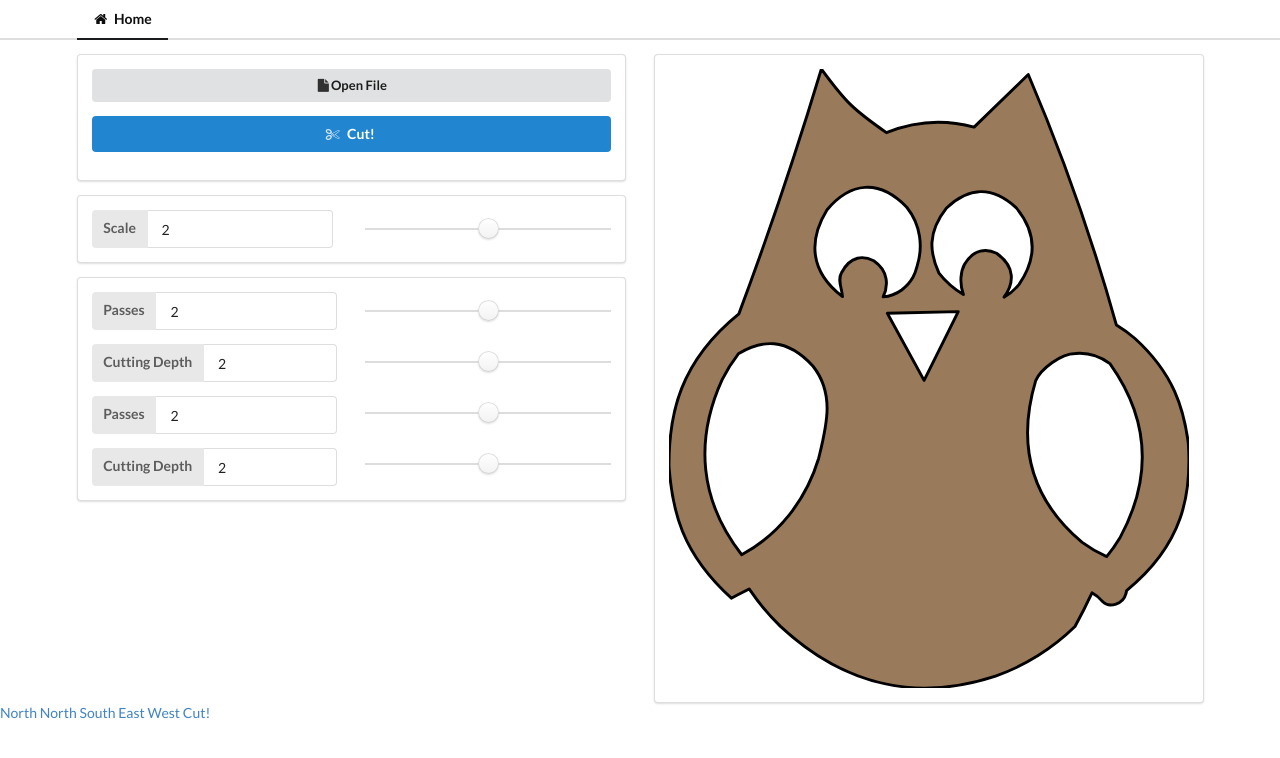
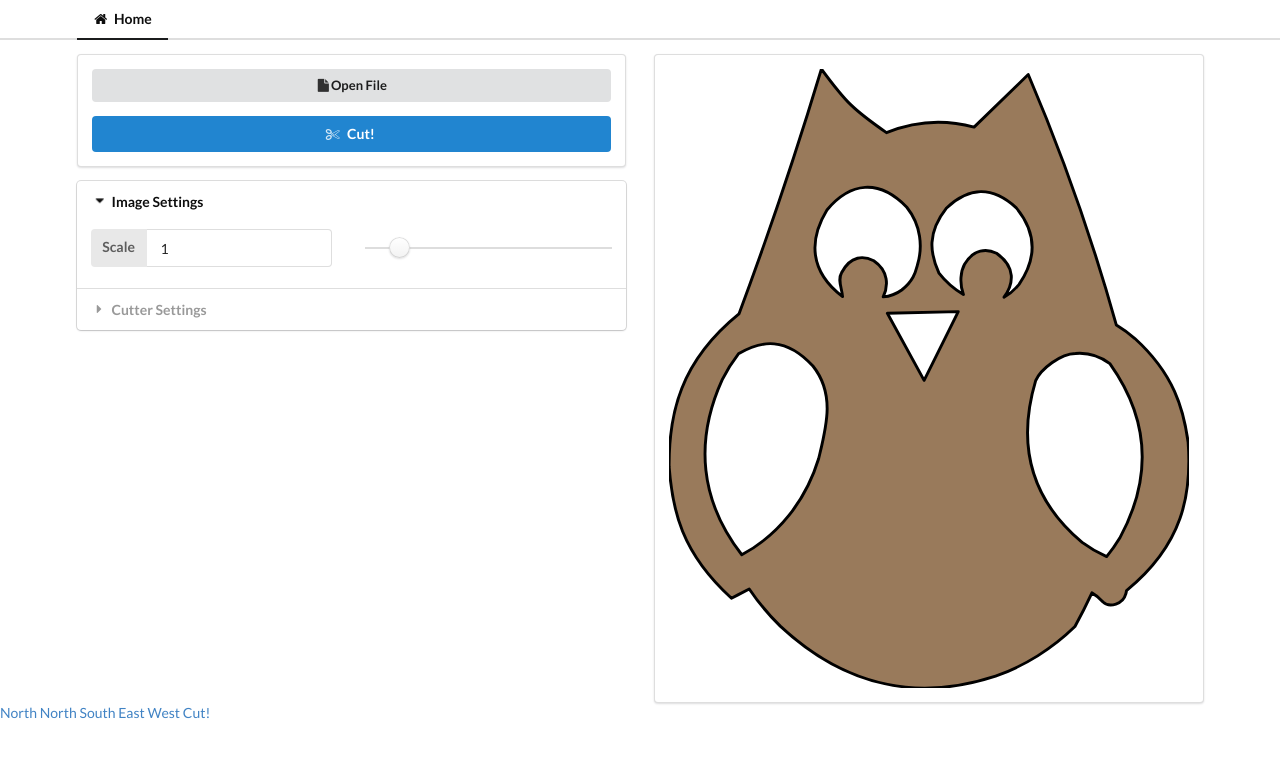
Before and after one commit to jmuraca/knkforce, a Flask app: page / in a window 1280 px wide. Shown: the top 758 px of the page. Run offline with Flask 2, Linux system fonts and the light colour scheme.

Commit message:
added scaling to SVG object viewbox added accordion menu

```diff
--- a/static/js/cutter.js
+++ b/static/js/cutter.js
@@ -1,7 +1,6 @@
 window.onload = function()
 {
 	var file_input = document.getElementById('file_input');
-
 	file_input.addEventListener('change', function(e)
 	{
 
@@ -18,7 +17,7 @@ window.onload = function()
 			success: function(data)
 			{
 				d = new Date();
-				$('#image_preview img').attr("src", "svg/pattern.svg?"+d.getTime());
+				$('#image_preview object').attr("data", "svg/pattern.svg?"+d.getTime());
 			},
 		});
 	});
@@ -58,4 +57,25 @@ window.onload = function()
 
 		console.log(attributes);
 	});
+
+	var object = document.getElementsByTagName('object')[0];
+	object.addEventListener('load', function(){
+		scale_svg();
+	});
+
+	scale_svg();
 }
+
+function scale_svg()
+{
+	var svg = document.getElementsByTagName('object')[0].contentDocument.getElementsByTagName('svg')[0];
+	var bbox = svg.getBBox();
+	var viewBox = [bbox.x, bbox.y, bbox.width, bbox.height].join(" ");
+	svg.setAttribute("viewBox", viewBox);
+	svg.viewBox = viewBox;
+
+	svg.setAttribute("height", "100%");
+	svg.setAttribute("width", "100%");
+	svg.height = "100%";
+	svg.height = "100%";
+}
--- a/templates/index.html
+++ b/templates/index.html
@@ -24,19 +24,21 @@
 							<label for="file_input" class="ui icon button"><i class="file icon"></i>Open File</label>
 							<input class="ui button" name="file_input" id="file_input" type="file" accept=".svg" style="display:none">
 					</div>
+				</form>
 				<div class="field">
 					<button class="fluid ui primary button" id="button_cut" type="button"><i class="cut icon"></i>Cut!</button>
 				</div>
-				</form>
 			</div>
 
-			<div class="ui segment">
+			<div class="ui styled accordion">
+				<div class="title active"><i class="dropdown icon"></i>Image Settings</div>
+				<div class="content active">
 					<div class="ui grid">
 						<div class="eight wide column">
 							<div class="field">
 								<div class="ui labeled input">
 									<div class="ui label">Scale</div>
-								<input type="text" value="2" id="setting_scale" name="setting_scale"/>
+									<input type="text" value="1" id="setting_scale" name="setting_scale"/>
 								</div>
 							</div>
 						</div>
@@ -44,14 +46,15 @@
 						<div class="eight wide column">
 							<div class="ui form">
 								<div class="field">
-								<input id="slider_scale" type="range" min="0" max="10" step="0.5" />
+									<input id="slider_scale" type="range" value="1" min="0" max="10" step="0.5" />
 								</div>
 							</div>
 						</div>
 					</div>
 				</div>
 
-			<div class="ui segment">
+				<div class="title"><i class="dropdown icon"></i>Cutter Settings</div>
+				<div class="content">
 					<div class="ui grid">
 
 						<div class="eight wide column">
@@ -59,7 +62,7 @@
 								<div class="field">
 									<div class="ui labeled input">
 										<div class="ui label">Passes</div>
-									<input type="text" value="2" id="setting_passes" name="setting_passes"/>
+										<input type="text" value="1" id="setting_passes" name="setting_passes"/>
 									</div>
 								</div>
 								<div class="field">
@@ -86,7 +89,7 @@
 						<div class="eight wide column">
 							<div class="ui form">
 								<div class="field">
-								<input id="slider_passes" type="range" min="0" max="10" step="" />
+									<input id="slider_passes" type="range" value="1" min="0" max="10" step="" />
 								</div>
 								<div class="field">
 									<input id="slider_passes" type="range" min="0" max="10" step="" />
@@ -102,16 +105,14 @@
 
 					</div>
 				</div>
-
-
+			</div>
 		</div>
 
 		<div class="eight wide column" id="image_preview">
 			<div class="ui segment">
-				<img class="ui fluid image" src="{{ url_for('static',filename='svg/pattern.svg') }}" />
+				<object data="{{ url_for('static',filename='svg/pattern.svg') }}"/></object>
 			</div>
 		</div>
-
 
 	</div>
 
@@ -189,6 +190,10 @@ $('#slider_scale').change( function() {
 	$('#setting_scale').val(this.value);
 })
 
+$('.ui.accordion')
+  .accordion()
+;
+
 </script>
 
 
```
Lines whose indentation alone changed are shown as unchanged.
